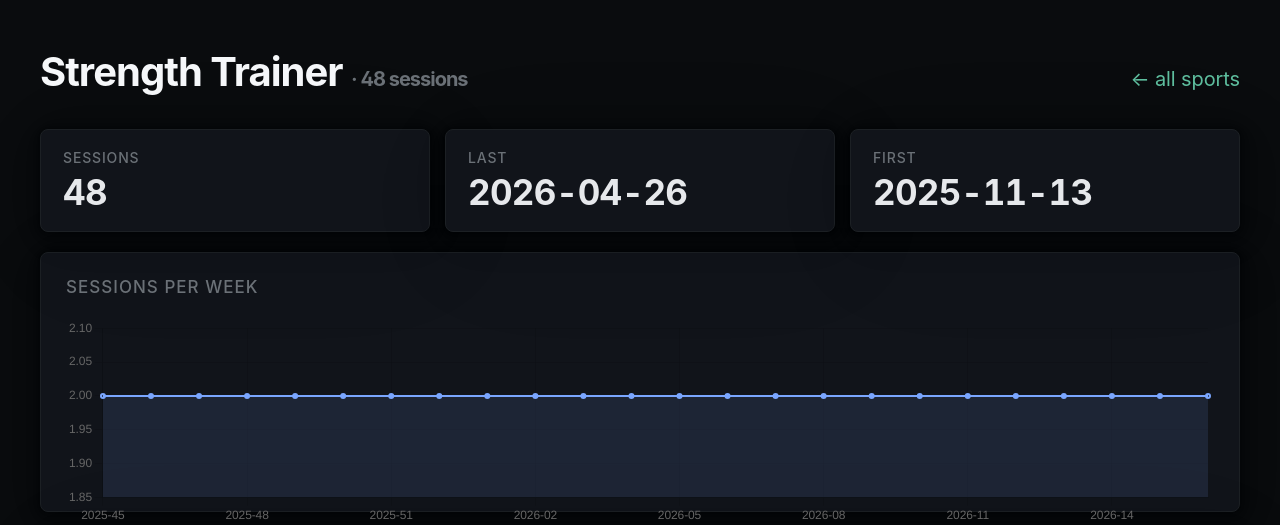
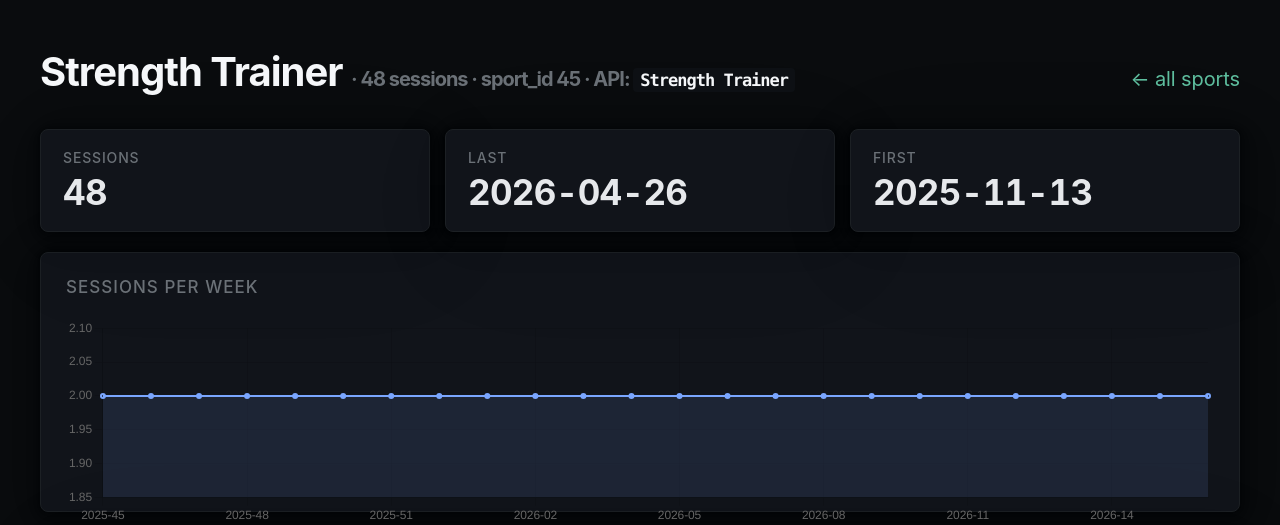
Before and after one commit to michaelteey/whoopInsights, a Flask app: a page that uses templates/workouts_detail.html in a window 1280 px wide. Shown: the part 104-629 px from the top of the page. Run offline with Flask 3, Linux system fonts and the light colour scheme; data comes from the database, SQL or seed files in the repository; some libraries are stand-ins or nearby versions.

Commit message:
Surface sport_id and average kcal/session
- /workouts table now shows: id (Whoop sport_id), Sessions, Last,
  Avg duration, Avg kcal, Total kcal, Avg strain.
- Per-sport detail heading shows sport_id and the API sport_name (the
  technical string, e.g. 'weightlifting_msk') so it's obvious whether
  Strength Trainer (id 123) is what you're looking at.
- Computes avg_kcal as total_kcal / session_count.

```diff
--- a/analytics/workouts.py
+++ b/analytics/workouts.py
@@ -10,7 +10,10 @@ _KJ_TO_KCAL = 0.239006
 
 def workout_summary_by_sport(conn: sqlite3.Connection, user_id: int) -> list[dict]:
     """One row per sport, ordered by most-recently-performed first.
-    Includes session count, total calories, average duration, average strain."""
+    Includes session count, total calories, average duration, average strain.
+    sport_ids is a comma-separated list of every sport_id we've seen for this
+    sport_name — useful for verifying the API mapping (e.g., that Strength
+    Trainer really is sport_id 123)."""
     rows = conn.execute(
         """
         SELECT sport_name,
@@ -21,7 +24,8 @@ def workout_summary_by_sport(conn: sqlite3.Connection, user_id: int) -> list[dic
                MAX(strain)                                                      AS max_strain,
                SUM(kilojoule)                                                   AS total_kj,
                AVG((julianday(end_at) - julianday(start_at)) * 24 * 60)         AS avg_minutes,
-               SUM((julianday(end_at) - julianday(start_at)) * 24 * 60)         AS total_minutes
+               SUM((julianday(end_at) - julianday(start_at)) * 24 * 60)         AS total_minutes,
+               GROUP_CONCAT(DISTINCT sport_id)                                  AS sport_ids
         FROM workouts
         WHERE user_id = ?
         GROUP BY sport_name
@@ -33,7 +37,9 @@ def workout_summary_by_sport(conn: sqlite3.Connection, user_id: int) -> list[dic
     for r in rows:
         d = dict(r)
         kj = d.get("total_kj") or 0
+        sessions = d.get("session_count") or 0
         d["total_kcal"] = round(kj * _KJ_TO_KCAL)
+        d["avg_kcal"] = round((kj * _KJ_TO_KCAL) / sessions) if sessions else 0
         d["avg_minutes"] = round(d["avg_minutes"]) if d["avg_minutes"] else 0
         d["total_minutes"] = round(d["total_minutes"]) if d["total_minutes"] else 0
         out.append(d)
@@ -69,7 +75,7 @@ def sessions_for_sport(conn: sqlite3.Connection, user_id: int,
     """Most-recent N sessions of one sport."""
     rows = conn.execute(
         """
-        SELECT id, start_at, end_at, strain, avg_hr, max_hr, kilojoule
+        SELECT id, sport_id, start_at, end_at, strain, avg_hr, max_hr, kilojoule
         FROM workouts
         WHERE user_id = ? AND LOWER(sport_name) = LOWER(?)
         ORDER BY start_at DESC
--- a/templates/workouts_detail.html
+++ b/templates/workouts_detail.html
@@ -2,7 +2,15 @@
 {% block title %}{{ sport_name }} · Workouts{% endblock %}
 {% block content %}
 <section class="head">
-    <h1>{{ sport_name|friendly_sport }} <small style="color: var(--pico-muted-color); font-size: 1rem;">· {{ sessions|length }} sessions</small></h1>
+    <h1>{{ sport_name|friendly_sport }}
+        <small style="color: var(--pico-muted-color); font-size: 1rem;">
+            · {{ sessions|length }} sessions
+            {% if sessions and sessions[0].sport_id is not none %}
+                · sport_id {{ sessions[0].sport_id }}
+            {% endif %}
+            · API: <code>{{ sport_name }}</code>
+        </small>
+    </h1>
     <a href="{{ url_for('workouts.index') }}">← all sports</a>
 </section>
 
--- a/templates/workouts_index.html
+++ b/templates/workouts_index.html
@@ -47,9 +47,11 @@
         <thead>
             <tr>
                 <th>Sport</th>
+                <th>id</th>
                 <th>Sessions</th>
                 <th>Last</th>
                 <th>Avg duration</th>
+                <th>Avg kcal</th>
                 <th>Total kcal</th>
                 <th>Avg strain</th>
             </tr>
@@ -58,9 +60,11 @@
             {% for s in sports %}
                 <tr>
                     <td><a href="{{ url_for('workouts.detail', sport_name=s.sport_name) }}">{{ s.sport_name|friendly_sport }}</a></td>
+                    <td><small class="muted">{{ s.sport_ids or '—' }}</small></td>
                     <td>{{ s.session_count }}</td>
                     <td><time data-utc="{{ s.last_at }}">{{ s.last_at[:10] if s.last_at else '—' }}</time></td>
                     <td>{{ s.avg_minutes }} min</td>
+                    <td>{{ '{:,}'.format(s.avg_kcal) if s.avg_kcal else '—' }}</td>
                     <td>{{ '{:,}'.format(s.total_kcal) if s.total_kcal else '—' }}</td>
                     <td>{{ '%.1f' % s.avg_strain if s.avg_strain else '—' }}</td>
                 </tr>
```
